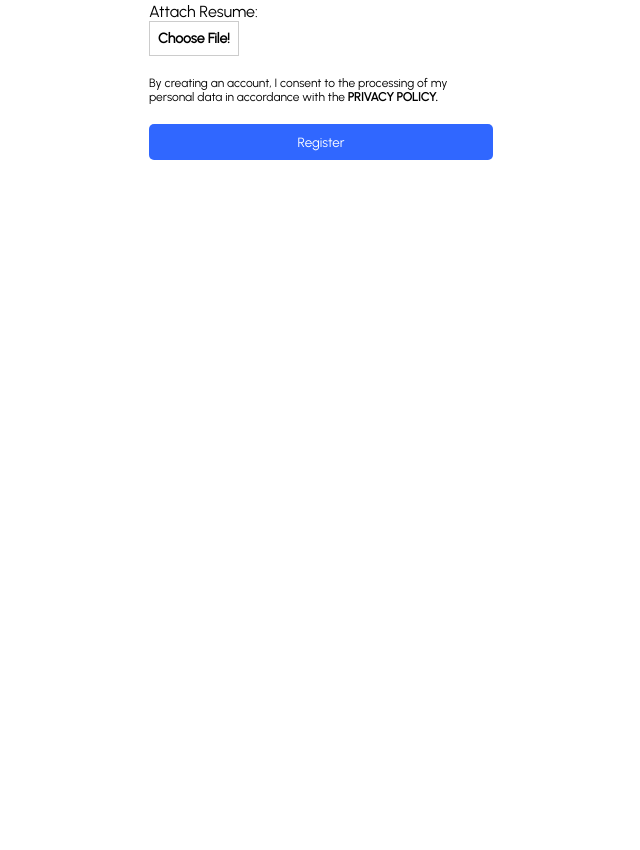
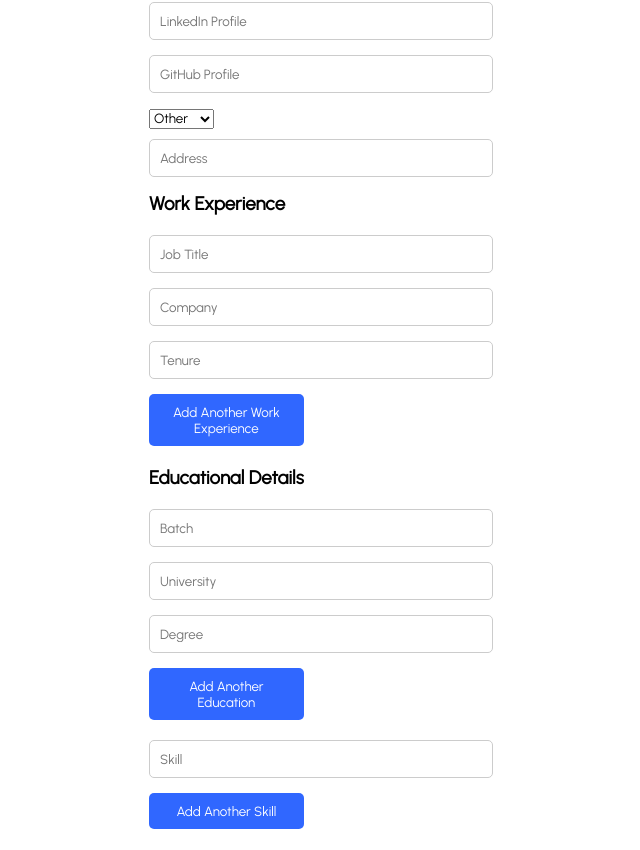
Before and after one commit to ZaryabXProgrammer/JOB-QUEST, a React (Vite) app in the folder client/: page /register in a window 1280 px wide. Shown: the part 367-1217 px from the top of the page, without its empty margins (319-959 px from the left). Before the commit the page ends 800 px from the top, so only its background shows below. Built offline with nearby package versions, Linux system fonts and the light colour scheme.

Commit message:
Updated Registering Fields

```diff
--- a/client/src/Pages/Register.jsx
+++ b/client/src/Pages/Register.jsx
@@ -1,14 +1,19 @@
-import { Formik, Form, Field, ErrorMessage } from 'formik';
-import * as Yup from 'yup';
-import styled, { keyframes } from 'styled-components'
-import axios from 'axios';
-import { useNavigate } from 'react-router-dom';
-import { getStorage, ref, uploadBytesResumable, getDownloadURL } from "firebase/storage";
-import app from '../Firebase';
-import { useState } from 'react';
-import { ToastContainer, toast } from 'react-toastify';
-import 'react-toastify/dist/ReactToastify.css';
-import MyLoader from '../Utils/myLoader';
+import { Formik, Form, Field, ErrorMessage } from "formik";
+import * as Yup from "yup";
+import styled, { keyframes } from "styled-components";
+import axios from "axios";
+import { useNavigate } from "react-router-dom";
+import {
+  getStorage,
+  ref,
+  uploadBytesResumable,
+  getDownloadURL,
+} from "firebase/storage";
+import app from "../Firebase";
+import { useState } from "react";
+import { ToastContainer, toast } from "react-toastify";
+import "react-toastify/dist/ReactToastify.css";
+import MyLoader from "../Utils/myLoader";
 
 const fadeInAnimation = keyframes`
     from {
@@ -29,7 +34,6 @@ const RegisterContainer = styled.div`
   margin: 0 auto;
   animation: ${fadeInAnimation} 0.6s ease;
 
-
   @media (max-width: 768px) {
     width: 90%;
   }
@@ -43,7 +47,9 @@ const InputField = styled.input`
   border-radius: 5px;
   box-sizing: border-box; /* Ensure padding and border are included in the width */
 `;
-
+const GenderFieldWrapper = styled.div`
+  margin-bottom: 10px;
+`;
 const SubmitButton = styled.button`
   width: 100%;
   padding: 10px;
@@ -53,12 +59,24 @@ const SubmitButton = styled.button`
   border-radius: 5px;
   cursor: pointer;
 `;
-
+const AddButton = styled.button`
+  width: 45%;
+  padding: 10px;
+  margin-bottom: 20px;
+  background-color: #3067ff;
+  color: white;
+  border: none;
+  border-radius: 5px;
+  cursor: pointer;
+`;
 const Title = styled.h1`
   color: #3067ff;
   margin-bottom: 20px;
 `;
-
+const Title2 = styled.h3`
+  color: #3067ff;
+  margin-bottom: 20px;
+`;
 const Span = styled.span`
   color: black;
 `;
@@ -104,19 +122,50 @@ const StyledLoader = styled(MyLoader)`
   animation: ${spinAnimation} 1s linear infinite;
 `;
 
-
 const validationSchema = Yup.object({
-  username: Yup.string().required('Username is required'),
-  email: Yup.string().email('Invalid email address').required('Email is required'),
-  password: Yup.string().min(8, 'Password must be at least 8 characters').required('Password is required'),
+  username: Yup.string().required("Username is required"),
+  email: Yup.string()
+    .email("Invalid email address")
+    .required("Email is required"),
+  password: Yup.string()
+    .min(8, "Password must be at least 8 characters")
+    .required("Password is required"),
   phone: Yup.string(),
   resume: Yup.mixed().notRequired(),
+  linkedIn: Yup.string().url("Invalid URL"),
+  gitHub: Yup.string().url("Invalid URL"),
+  gender: Yup.string()
+    .oneOf(["Male", "Female", "Other"], "Invalid gender")
+    .required("Gender is required"),
+  address: Yup.string().notRequired(),
+  education: Yup.array().of(
+    Yup.object().shape({
+      university: Yup.string(),
+      degree: Yup.string(),
+      batch: Yup.string(),
+    })
+  ),
+  workExperience: Yup.array().of(
+    Yup.object().shape({
+      jobTitle: Yup.string(),
+      company: Yup.string(),
+      tenure: Yup.string(),
+    })
+  ),
+  skills: Yup.array().of(Yup.string()).notRequired(),
 });
 
 const RegisterPage = () => {
   const [loading, setLoading] = useState(false);
   const [file, setFile] = useState(null);
   const [click, setClick] = useState(false);
+  const [workExperience, setWorkExperience] = useState([
+    { jobTitle: "", company: "", tenure: "" },
+  ]);
+  const [education, setEducation] = useState([
+    { institutionName: "", university: "", degree: "" },
+  ]);
+  const [skills, setSkills] = useState([""]);
   const Api_Url = "http://localhost:8080";
   const navigate = useNavigate();
 
@@ -127,55 +176,43 @@ const RegisterPage = () => {
 
     setLoading(true);
 
-
     const uploadTask = uploadBytesResumable(storageRef, file);
 
     uploadTask.on(
-      'state_changed',
+      "state_changed",
       (snapshot) => {
-        const progress = (snapshot.bytesTransferred / snapshot.totalBytes) * 100;
-        console.log('Upload is ' + progress + '% done');
+        const progress =
+          (snapshot.bytesTransferred / snapshot.totalBytes) * 100;
+        console.log("Upload is " + progress + "% done");
       },
       (error) => {
-        console.error('Error uploading file:', error);
+        console.error("Error uploading file:", error);
       },
       () => {
         getDownloadURL(uploadTask.snapshot.ref).then(async (downloadURL) => {
-          console.log('File available at', downloadURL);
+          console.log("File available at", downloadURL);
           try {
             const jobData = { ...values, resume: downloadURL };
 
-
-
-            await axios.post(`${Api_Url}/auth/register`, jobData)
+            await axios
+              .post(`${Api_Url}/auth/register`, jobData)
               .then((res) => {
-                // alert(res.data.username + "Registered")
                 toast.success(`${res.data.username} Registered Successfully`, {
-                  autoClose: 3000
+                  autoClose: 3000,
                 });
                 setSubmitting(false);
                 resetForm();
               })
-              .finally(
-                () => {
-                  setLoading(false)
-                }
-              );
+              .finally(() => {
+                setLoading(false);
+              });
 
             setTimeout(() => {
-              navigate('/');
-            }, 3000); // Redirect after 5 seconds
-
-
-
+              navigate("/");
+            }, 3000);
           } catch (error) {
             console.log(error);
           }
-
-
-
-
-
         });
       }
     );
@@ -197,37 +234,226 @@ const RegisterPage = () => {
 
           <Formik
             initialValues={{
-              username: '',
-              email: '',
-              password: '',
-              phoneNumber: '',
+              username: "",
+              email: "",
+              password: "",
+              phone: "",
               resume: null,
+              linkedIn: "",
+              gitHub: "",
+              gender: "Other",
+              address: "",
+              workExperience: [{ jobTitle: "", company: "", tenure: "" }],
+              education: [{ university: "", degree: "", batch: "" }],
+              skills: [],
             }}
             validationSchema={validationSchema}
             onSubmit={handleSubmit}
           >
             <Form>
-              <Field name="username" type="text" placeholder="Username" as={InputField} />
+              <Field
+                name="username"
+                type="text"
+                placeholder="Username"
+                as={InputField}
+              />
               <ErrorMessage name="username" component="div" />
-              <Field name="email" type="email" placeholder="Email" as={InputField} />
+              <Field
+                name="email"
+                type="email"
+                placeholder="Email"
+                as={InputField}
+              />
               <ErrorMessage name="email" component="div" />
-              <Field name="password" type="password" placeholder="Password" as={InputField} />
+              <Field
+                name="password"
+                type="password"
+                placeholder="Password"
+                as={InputField}
+              />
               <ErrorMessage name="password" component="div" />
-              <Field name="phone" type="tel" placeholder="Phone Number" as={InputField} />
+              <Field
+                name="phone"
+                type="tel"
+                placeholder="Phone Number"
+                as={InputField}
+              />
               <ErrorMessage name="phone" component="div" />
+              <Field
+                name="linkedIn"
+                type="url"
+                placeholder="LinkedIn Profile"
+                as={InputField}
+              />
+              <ErrorMessage name="linkedIn" component="div" />
+              <Field
+                name="gitHub"
+                type="url"
+                placeholder="GitHub Profile"
+                as={InputField}
+              />
+              <ErrorMessage name="gitHub" component="div" />
+              <GenderFieldWrapper>
+                <Field name="gender" as="select" placeholder="Gender">
+                  <option value="Male">Male</option>
+                  <option value="Female">Female</option>
+                  <option value="Other">Other</option>
+                </Field>
+              </GenderFieldWrapper>
+
+              <ErrorMessage name="gender" component="div" />
+              <Field
+                name="address"
+                type="text"
+                placeholder="Address"
+                as={InputField}
+              />
+              <ErrorMessage name="address" component="div" />
+              <Title2>
+                <Span>Work Experience </Span>
+              </Title2>
+              {workExperience.map((exp, index) => (
+                <div key={index}>
+                  <Field
+                    name={`workExperience[${index}].jobTitle`}
+                    type="text"
+                    placeholder="Job Title"
+                    as={InputField}
+                  />
+                  <ErrorMessage
+                    name={`workExperience[${index}].jobTitle`}
+                    component="div"
+                  />
+
+                  <Field
+                    name={`workExperience[${index}].company`}
+                    type="text"
+                    placeholder="Company"
+                    as={InputField}
+                  />
+                  <ErrorMessage
+                    name={`workExperience[${index}].company`}
+                    component="div"
+                  />
+
+                  <Field
+                    name={`workExperience[${index}].tenure`}
+                    type="text"
+                    placeholder="Tenure"
+                    as={InputField}
+                  />
+                  <ErrorMessage
+                    name={`workExperience[${index}].tenure`}
+                    component="div"
+                  />
+                </div>
+              ))}
+              <AddButton
+                type="button"
+                onClick={() =>
+                  setWorkExperience([
+                    ...workExperience,
+                    { jobTitle: "", company: "", tenure: "" },
+                  ])
+                }
+              >
+                Add Another Work Experience
+              </AddButton>
+
+              <Title2>
+                <Span>Educational Details</Span>
+              </Title2>
+              {education.map((edu, index) => (
+                <div key={index}>
+                  <Field
+                    name={`education[${index}].batch`}
+                    type="number"
+                    placeholder="Batch"
+                    as={InputField}
+                  />
+                  <ErrorMessage
+                    name={`education[${index}].batch`}
+                    component="div"
+                  />
+
+                  <Field
+                    name={`education[${index}].university`}
+                    type="text"
+                    placeholder="University"
+                    as={InputField}
+                  />
+                  <ErrorMessage
+                    name={`education[${index}].university`}
+                    component="div"
+                  />
+
+                  <Field
+                    name={`education[${index}].degree`}
+                    type="text"
+                    placeholder="Degree"
+                    as={InputField}
+                  />
+                  <ErrorMessage
+                    name={`education[${index}].degree`}
+                    component="div"
+                  />
+                </div>
+              ))}
+              <AddButton
+                type="button"
+                onClick={() =>
+                  setEducation([
+                    ...education,
+                    { institutionName: "", university: "", degree: "" },
+                  ])
+                }
+              >
+                Add Another Education
+              </AddButton>
+              {skills.map((skill, index) => (
+                <div key={index}>
+                  <Field
+                    name={`skills[${index}]`}
+                    type="text"
+                    placeholder="Skill"
+                    as={InputField}
+                  />
+                  <ErrorMessage name={`skills[${index}]`} component="div" />
+                </div>
+              ))}
+              <AddButton
+                type="button"
+                onClick={() => setSkills([...skills, ""])}
+              >
+                Add Another Skill
+              </AddButton>
+              <div>
+                <GenderFieldWrapper>
                   <Label htmlFor="resume">
                     Attach Resume: <br />
                   </Label>
+                </GenderFieldWrapper>
+
                 {click ? (
-                <input type="file" id="file" onChange={(e) => setFile(e.target.files[0])} />
+                  <input
+                    type="file"
+                    id="file"
+                    onChange={(e) => setFile(e.target.files[0])}
+                  />
                 ) : (
-                <Button2 onClick={() => setClick(!click)}>Choose File!</Button2>
+                  <Button2 onClick={() => setClick(!click)}>
+                    Choose File!
+                  </Button2>
                 )}
+              </div>
+
               <Agreement>
-                By creating an account, I consent to the processing of my personal data in accordance with the{' '}
-                <b>PRIVACY POLICY.</b>
+                By creating an account, I consent to the processing of my
+                personal data in accordance with the <b>PRIVACY POLICY.</b>
               </Agreement>
-              <SubmitButton disabled={loading} type="submit">Register</SubmitButton>
+              <SubmitButton disabled={loading} type="submit">
+                Register
+              </SubmitButton>
             </Form>
           </Formik>
         </RegisterContainer>
```
Also changed, not shown: 1 other file (tests, documents, lock files or other folders). Lines whose indentation alone changed are shown as unchanged.
